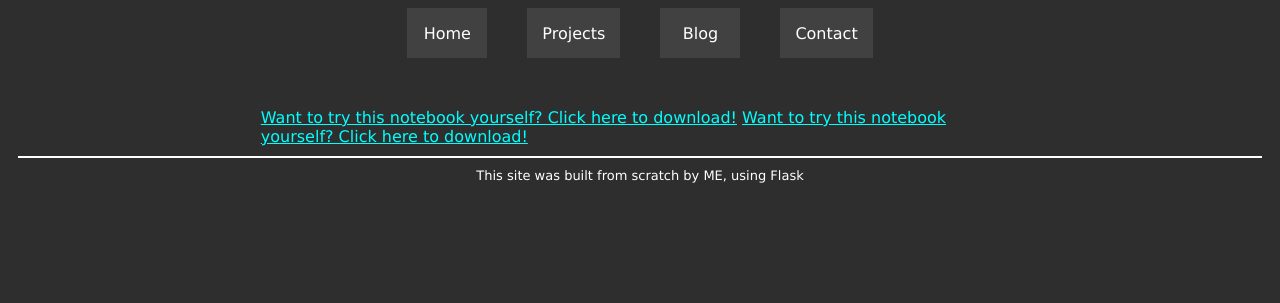
After one commit to Bytestorm5/PortfolioSite, a Flask app: template templates/notebook.html in a window 1280 px wide. The commit adds this page. Shown: the top 303 px of the page. Run offline with Flask 3, Linux system fonts and the light colour scheme; the template is opened without the code that fills it, so the values that code supplies are empty.

Commit message:
notebooks!!!!!

```diff
--- a/app.py
+++ b/app.py
@@ -1,5 +1,8 @@
-from flask import Flask, render_template
+from flask import Flask, render_template, send_file
+from werkzeug import exceptions as HTTPError
 import platform
+from nb import load_nb, get_nbs, get_nb_path
+from markupsafe import escape
 
 app = Flask(__name__)
 
@@ -15,6 +18,27 @@ def projects():
 def contact():
     return render_template('contact.html')
 
+@app.route('/blog')
+def blog():
+    return render_template('blog.html', notebooks=get_nbs())
+
+@app.route('/notebook/<nb>')
+def notebook(nb:str):
+    return render_template('notebook.html', notebook=load_nb(escape(nb)))
+
+@app.route('/download_notebook/<nb>')
+def dl_notebook(nb:str):
+    path = get_nb_path(escape(nb))
+    if not path:
+        raise HTTPError.NotFound("This notebook does not exist")
+    else:
+        return send_file(
+            path,
+            mimetype='application/octet-stream',
+            as_attachment=True,
+            download_name=f'{escape(nb)}.ipynb'
+        )
+
 if __name__ == '__main__':
     if platform.system() == 'Windows':
         app.run(debug=True, port=5000)
--- /dev/null
+++ b/notebooks/directory.csv
@@ -0,0 +1,2 @@
+Name,Filename,Date,Desc
+Discord Role Color Selection,Discord_Role_Colors,5/19/2024,"I spent a good bit of time messing with color theory and color spaces trying to figure out how to programmatically find contrasting colors for Discord roles. As it turns out, it gets complicated really quickly."
--- /dev/null
+++ b/static/css/notebook.css
@@ -0,0 +1,195 @@
+:root {
+    /* Elevation
+     * Adjust shadow colors for dark mode
+     */
+    --jp-shadow-base-lightness: 255;
+    --jp-shadow-umbra-color: rgba(
+      var(--jp-shadow-base-lightness),
+      var(--jp-shadow-base-lightness),
+      var(--jp-shadow-base-lightness),
+      0.2
+    );
+    --jp-shadow-penumbra-color: rgba(
+      var(--jp-shadow-base-lightness),
+      var(--jp-shadow-base-lightness),
+      var(--jp-shadow-base-lightness),
+      0.14
+    );
+    --jp-shadow-ambient-color: rgba(
+      var(--jp-shadow-base-lightness),
+      var(--jp-shadow-base-lightness),
+      var(--jp-shadow-base-lightness),
+      0.12
+    );
+
+    /* Borders
+     * Adjust border colors for dark mode
+     */
+    --jp-border-color0: var(--md-grey-700);
+    --jp-border-color1: var(--md-grey-700);
+    --jp-border-color2: var(--md-grey-600);
+    --jp-border-color3: var(--md-grey-500);
+    --jp-inverse-border-color: var(--md-grey-300);
+
+    /* UI Fonts
+     * Adjust font colors for dark mode
+     */
+    --jp-ui-font-color0: rgba(255, 255, 255, 1);
+    --jp-ui-font-color1: rgba(255, 255, 255, 0.87);
+    --jp-ui-font-color2: rgba(255, 255, 255, 0.54);
+    --jp-ui-font-color3: rgba(255, 255, 255, 0.38);
+
+    --jp-ui-inverse-font-color0: rgba(0, 0, 0, 1);
+    --jp-ui-inverse-font-color1: rgba(0, 0, 0, 1);
+    --jp-ui-inverse-font-color2: rgba(0, 0, 0, 0.7);
+    --jp-ui-inverse-font-color3: rgba(0, 0, 0, 0.5);
+
+    /* Content Fonts
+     * Adjust content font colors for dark mode
+     */
+    --jp-content-font-color0: rgba(255, 255, 255, 1);
+    --jp-content-font-color1: rgba(255, 255, 255, 0.87);
+    --jp-content-font-color2: rgba(255, 255, 255, 0.54);
+    --jp-content-font-color3: rgba(255, 255, 255, 0.38);
+    --jp-content-link-color: var(--md-blue-300);
+
+    /* Layout
+     * Adjust layout colors for dark mode
+     */
+    --jp-layout-color0: rgb(46, 46, 46);
+    --jp-layout-color1: #383838;
+    --jp-layout-color2: var(--md-grey-800);
+    --jp-layout-color3: var(--md-grey-700);
+    --jp-layout-color4: var(--md-grey-600);
+
+    /* Inverse Layout
+     * Adjust inverse layout colors for dark mode
+     */
+    --jp-inverse-layout-color0: white;
+    --jp-inverse-layout-color1: var(--md-grey-100);
+    --jp-inverse-layout-color2: var(--md-grey-200);
+    --jp-inverse-layout-color3: var(--md-grey-300);
+    --jp-inverse-layout-color4: var(--md-grey-400);
+
+    /* Brand/accent colors remain the same */
+
+    /* State colors (warn, error, success, info)
+     * Adjust state colors for dark mode
+     */
+    --jp-warn-color0: var(--md-orange-300);
+    --jp-warn-color1: var(--md-orange-500);
+    --jp-warn-color2: var(--md-orange-700);
+    --jp-warn-color3: var(--md-orange-900);
+    --jp-error-color0: var(--md-red-300);
+    --jp-error-color1: var(--md-red-500);
+    --jp-error-color2: var(--md-red-700);
+    --jp-error-color3: var(--md-red-900);
+    --jp-success-color0: var(--md-green-300);
+    --jp-success-color1: var(--md-green-500);
+    --jp-success-color2: var(--md-green-700);
+    --jp-success-color3: var(--md-green-900);
+    --jp-info-color0: var(--md-cyan-300);
+    --jp-info-color1: var(--md-cyan-500);
+    --jp-info-color2: var(--md-cyan-700);
+    --jp-info-color3: var(--md-cyan-900);
+
+    /* Cell specific styles
+     * Adjust cell styles for dark mode
+     */
+    --jp-cell-editor-background: var(--md-grey-900);
+    --jp-cell-editor-border-color: var(--md-grey-700);
+    --jp-cell-editor-box-shadow: inset 0 0 2px var(--md-blue-700);
+    --jp-cell-editor-active-background: var(--jp-layout-color1);
+    --jp-cell-editor-active-border-color: var(--jp-brand-color1);
+    --jp-cell-prompt-not-active-font-color: var(--md-grey-300);
+
+    /* Notebook specific styles
+     * Adjust notebook styles for dark mode
+     */
+    --jp-notebook-select-background: var(--jp-layout-color2);
+    --jp-notebook-multiselected-color: var(--md-blue-300);
+
+    /* Rendermime styles
+     * Adjust rendermime styles for dark mode
+     */
+    --jp-rendermime-error-background: #311b1b;
+    --jp-rendermime-table-row-background: var(--md-grey-800);
+    --jp-rendermime-table-row-hover-background: var(--md-grey-700);
+
+    /* Dialog specific styles
+     * Adjust dialog styles for dark mode
+     */
+    --jp-dialog-background: rgba(255, 255, 255, 0.25);
+
+    /* Input field styles
+     * Adjust input field styles for dark mode
+     */
+    --jp-input-background: var(--md-grey-800);
+    --jp-input-border-color: var(--md-grey-600);
+    --jp-input-active-background: var(--md-grey-700);
+    --jp-input-hover-background: var(--md-grey-600);
+
+    /* Code mirror specific styles
+     * Adjust code mirror styles for dark mode
+     */
+    --jp-mirror-editor-keyword-color: #80cbc4;
+    --jp-mirror-editor-atom-color: #ffcb6b;
+    --jp-mirror-editor-number-color: #f77669;
+    --jp-mirror-editor-def-color: #82aaff;
+    --jp-mirror-editor-variable-color: var(--md-grey-100);
+    --jp-mirror-editor-variable-2-color: #c792ea;
+    --jp-mirror-editor-variable-3-color: #7fdbca;
+    --jp-mirror-editor-punctuation-color: #89ddff;
+    --jp-mirror-editor-property-color: #89ddff;
+    --jp-mirror-editor-operator-color: #c792ea;
+    --jp-mirror-editor-comment-color: #546e7a;
+    --jp-mirror-editor-string-color: #c3e88d;
+    --jp-mirror-editor-string-2-color: #ff5370;
+    --jp-mirror-editor-meta-color: #f77669;
+    --jp-mirror-editor-qualifier-color: #80cbc4;
+    --jp-mirror-editor-builtin-color: #80cbc4;
+    --jp-mirror-editor-bracket-color: #d4d4d4;
+    --jp-mirror-editor-tag-color: #7fdbca;
+    --jp-mirror-editor-attribute-color: #ffcb6b;
+    --jp-mirror-editor-header-color: #ffcb6b;
+    --jp-mirror-editor-quote-color: #c3e88d;
+    --jp-mirror-editor-link-color: #82aaff;
+    --jp-mirror-editor-error-color: #ff5370;
+    --jp-mirror-editor-hr-color: #546e7a;
+
+    /* General editor styles
+     * Adjust editor styles for dark mode
+     */
+    --jp-editor-selected-background: #424242;
+    --jp-editor-selected-focused-background: #5a5a5a;
+    --jp-editor-cursor-color: var(--jp-ui-font-color0);
+
+    /* Sidebar-related styles
+     * Adjust sidebar styles for dark mode
+     */
+    --jp-sidebar-min-width: 250px;
+
+    /* Search-related styles
+     * Adjust search-related styles for dark mode
+     */
+    --jp-search-selected-match-background-color: #4a90e2;
+    --jp-search-selected-match-color: white;
+    --jp-search-unselected-match-background-color: var(
+      --jp-inverse-layout-color0
+    );
+    --jp-search-unselected-match-color: var(--jp-ui-inverse-font-color0);
+
+    /* Icon colors remain the same */
+  }
+
+.notebook_download_link {
+  text-decoration: underline;
+  color: aqua;
+  margin-left: var(--jp-cell-prompt-width);
+}
+
+.notebook_download_link:hover {
+  text-decoration: none;
+  color: aqua;
+  margin-left: var(--jp-cell-prompt-width);
+}
--- a/templates/base.html
+++ b/templates/base.html
@@ -13,7 +13,7 @@
         <div class="site-header">
             <a href="\"><p>Home</p></a>
             <a href="\projects"><p>Projects</p></a>
-            <a href="\demos"><p>Demos</p></a>
+            <a href="\blog"><p>Blog</p></a>
             <a href="\contact"><p>Contact</p></a>
         </div>
         <div class="sidebar-left">
--- /dev/null
+++ b/templates/notebook.html
@@ -0,0 +1,29 @@
+{% extends "base.html" %}
+
+{% block site_head %}
+<link rel="stylesheet" href="{{ url_for('static', filename='css/notebook.css')}}">
+{% endblock %}
+
+{% block title %}
+Kamil Arif
+{% endblock %}
+
+{% block body %}
+<a class='notebook_download_link'>Want to try this notebook yourself? Click here to download!</a>
+
+
+{{ notebook | safe }}
+
+<a class='notebook_download_link'>Want to try this notebook yourself? Click here to download!</a>
+
+<link rel="stylesheet" href="{{ url_for('static', filename='css/notebook.css')}}">
+
+<script>
+    document.addEventListener('DOMContentLoaded', function() {
+        var download_links = document.querySelectorAll('.notebook_download_link');
+        download_links.forEach(function(link) {
+            link.href = "/download_notebook/"+window.location.pathname.split('/')[2]
+        })
+    })
+</script>
+{% endblock %}
```
Also changed, not shown: nb.py (added, +44 -0 lines), static/css/blog.css (added, +26 -0 lines), templates/blog.html (added, +23 -0 lines), 2 other files.
